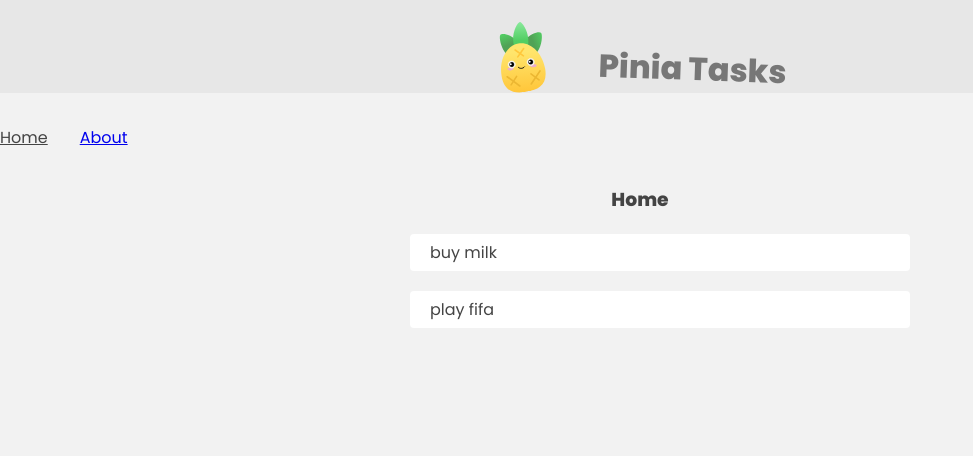
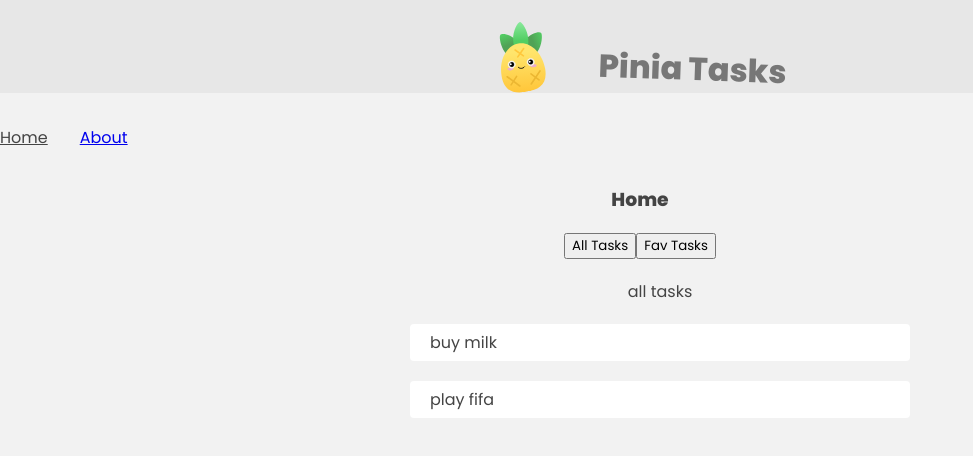
Before and after one commit to Raymondcoder27/Vue-3-JS-Task-Application-pinia-, a Vue app: page / in a window 1280 px wide. Shown: the top 456 px of the page, without its empty margins (0-973 px from the left). Built offline with nearby package versions, Linux system fonts and the light colour scheme.

Commit message:
second commit

```diff
--- a/src/stores/taskStore.js
+++ b/src/stores/taskStore.js
@@ -7,5 +7,10 @@ export const useTaskStore = defineStore('taskStore', {
       {id: 2, title: "play fifa", isFav: true}
     ],
     name: 'Raymond'
-  })
+  }),
+  getters: {
+    favs() {
+      return this.tasks.filter(t => t.isFav)
+    }
+  }
 })
--- a/src/views/HomeView.vue
+++ b/src/views/HomeView.vue
@@ -5,7 +5,15 @@
     <!-- <h4>The count is {{ storeCounter.oddOrEven }}</h4> -->
     <!-- <input type="number"  -->
     <!-- v-model="storeCounter.count"> -->
+
+    <nav class="filter">
+      <button @click="filter = 'all'">All Tasks</button>
+      <button @click="filter = 'favs'">Fav Tasks</button>
+    </nav>
+
     <ul>
+     <div class="task-list" v-if="filter === 'all'">
+      <p>all tasks</p>
       <li
       class="task-list"
       v-for="task in taskStore.tasks"
@@ -13,6 +21,17 @@
       >
      <TaskDetails :task="task" />
       </li>
+     </div>
+     <div class="task-list" v-if="filter === 'favs'">
+      <p>fav tasks</p>
+      <li
+      class="task-list"
+      v-for="task in taskStore.favs"
+      :key="task.id"
+      >
+     <TaskDetails :task="task" />
+      </li>
+     </div>
     </ul>
   </main>
 </template>
@@ -21,8 +40,10 @@
   //  import Counter from '@/components/Counter.vue';
     import TaskDetails from '@/components/TaskDetails.vue';
 import { useTaskStore } from '@/stores/taskStore';
+import {ref} from 'vue'
 
     const taskStore = useTaskStore()
+    const filter = ref('all')
 </script>
 
 <style scoped>
```
